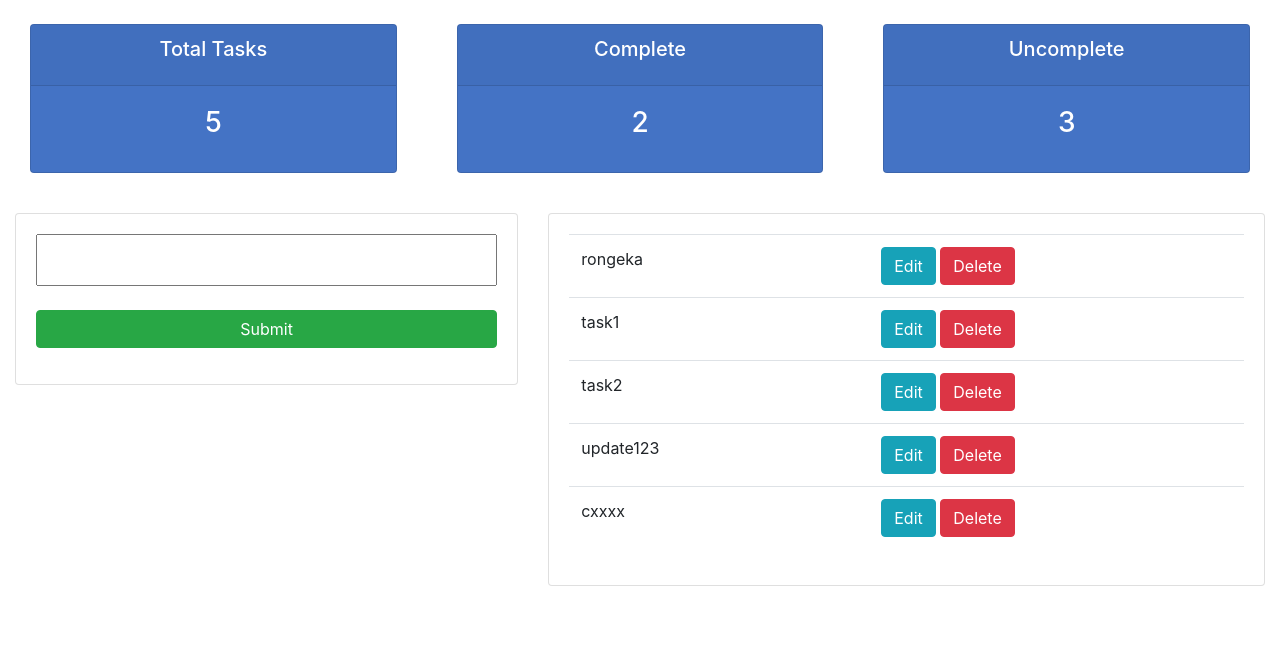
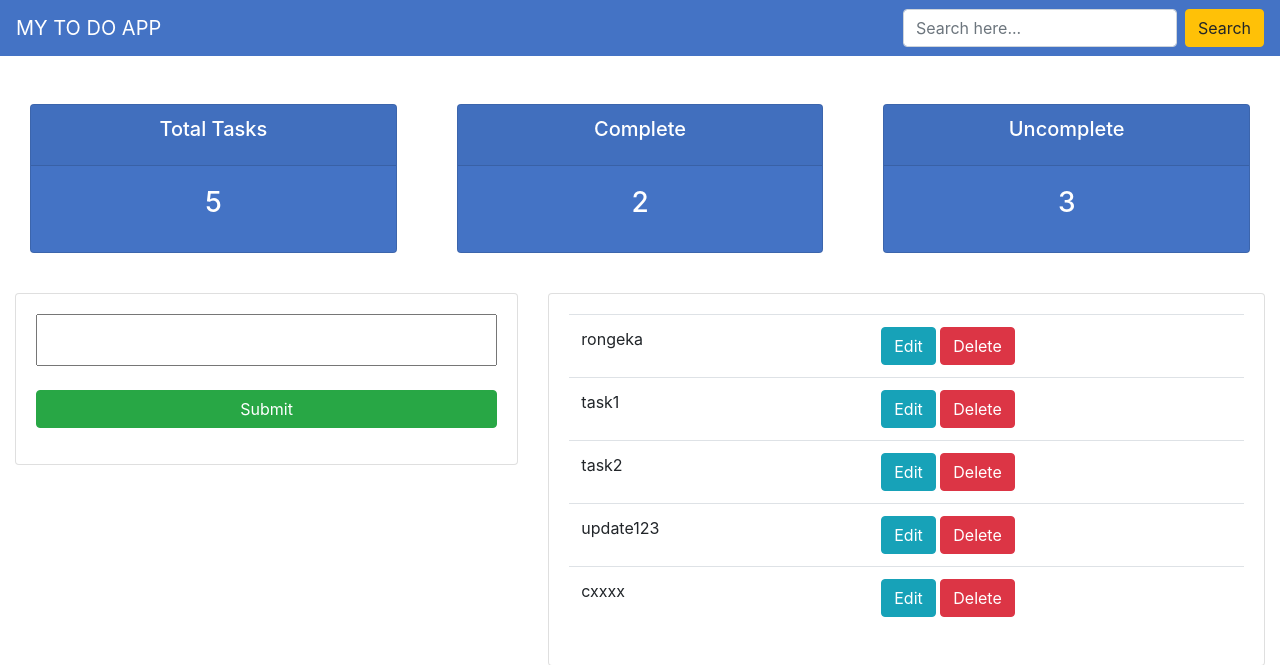
Before and after one commit to Nyisome/djangobig, a Django app: page / in a window 1280 px wide. Shown: the top 665 px of the page. Run offline with Django 3.2, Linux system fonts and the light colour scheme; data comes from the database, SQL or seed files in the repository; some libraries are stand-ins or nearby versions.

Commit message:
updated listt

```diff
--- a/todo/tasks/templates/tasks/listt.html
+++ b/todo/tasks/templates/tasks/listt.html
@@ -1,6 +1,7 @@
 <!DOCTYPE html>
 
 <html>
+
 <style>
 
     body {
@@ -41,6 +42,30 @@ input {
 
 
 <body>
+
+
+
+<nav class="navbar navbar-expand-lg navbar-dark indigo mb-4" style = "background-color :#4473c5">
+
+
+    <a class="navbar-brand" href="#">MY TO DO APP</a>
+
+
+    <div class="collapse navbar-collapse" id="navbarSupportedContent">
+
+      <form class="form-inline ml-auto">
+        <div class="md-form my-0">
+          <input name="search" class="form-control" type="text" placeholder="Search here..." aria-label="Search">
+        </div>
+        <button class="btn btn-warning btn-md my-0 ml-sm-2" type="submit">Search</button>
+      </form>
+
+    </div>
+
+
+  </nav>
+
+
 
     <div class="container-fluid">
         <br>
```
